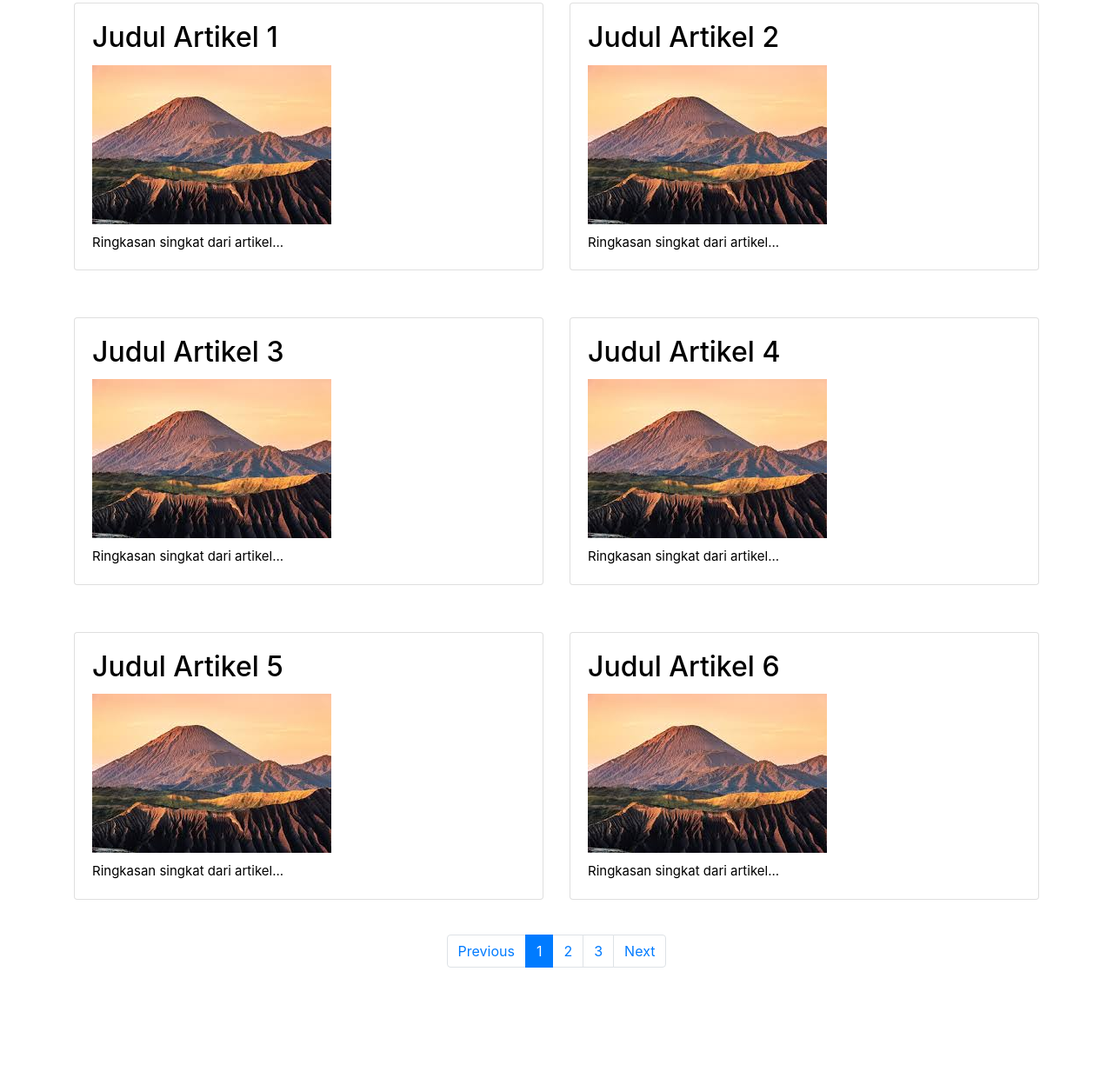
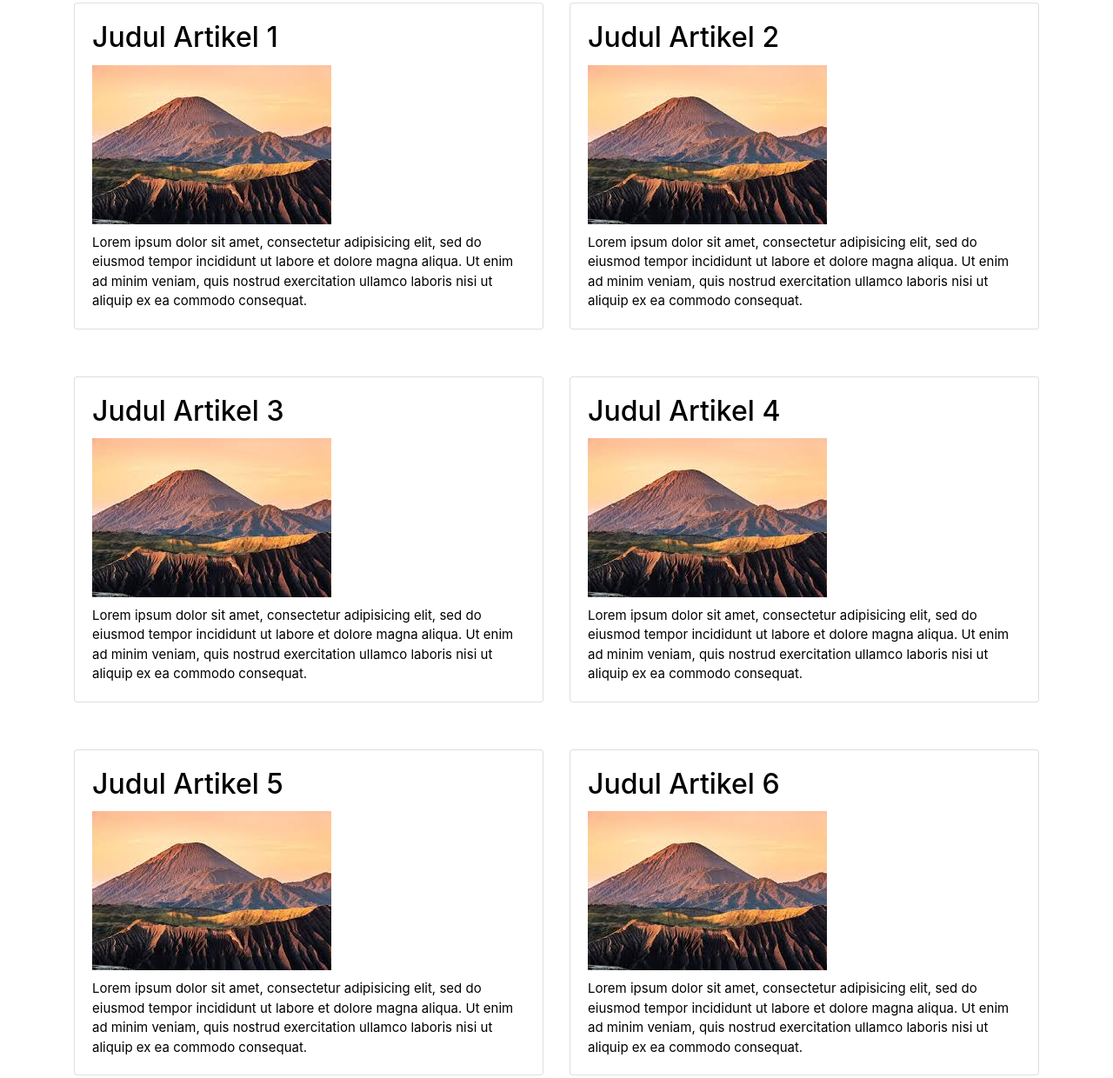
Before and after one commit to daffahaidarfarrass/personal-blog, a plain HTML site: page index.html in a window 1280 px wide. Shown: the part 382-1622 px from the top of the page at 87% size. Before the commit the page ends 1511 px from the top, so only its background shows below. Drawn offline with nearby package versions, Linux system fonts and the light colour scheme.

Commit message:
Update index.html

```diff
--- a/index.html
+++ b/index.html
@@ -46,7 +46,7 @@
   <header class="bg-secondary py-5">
     <div class="background-container">
       <div class="container py-5">
-        <h1 class="display-4 text-white">Semoga hari mu senin selalu!!</h1>
+        <h1 class="display-4 text-white">Hallo, Semoga harimu menyenangkan</h1>
       </div>
     </div>
   </header>
@@ -60,7 +60,7 @@
               <div class="card-body">
                 <h2 class="card-title">Judul Artikel 1</h2>
                 <img src="aset/1.jpeg">
-                <p class="card-text">Ringkasan singkat dari artikel...</p>
+                <p class="card-text">Lorem ipsum dolor sit amet, consectetur adipisicing elit, sed do eiusmod tempor incididunt ut labore et dolore magna aliqua. Ut enim ad minim veniam, quis nostrud exercitation ullamco laboris nisi ut aliquip ex ea commodo consequat.</p>
               </div>
           </a>
         </div>
@@ -69,7 +69,7 @@
               <div class="card-body">
                 <h2 class="card-title">Judul Artikel 2</h2>
                 <img src="aset/1.jpeg">
-                <p class="card-text">Ringkasan singkat dari artikel...</p>
+                <p class="card-text">Lorem ipsum dolor sit amet, consectetur adipisicing elit, sed do eiusmod tempor incididunt ut labore et dolore magna aliqua. Ut enim ad minim veniam, quis nostrud exercitation ullamco laboris nisi ut aliquip ex ea commodo consequat.</p>
               </div>
           </a>
         </div>
@@ -78,7 +78,7 @@
               <div class="card-body">
                 <h2 class="card-title">Judul Artikel 3</h2>
                 <img src="aset/1.jpeg">
-                <p class="card-text">Ringkasan singkat dari artikel...</p>
+                <p class="card-text">Lorem ipsum dolor sit amet, consectetur adipisicing elit, sed do eiusmod tempor incididunt ut labore et dolore magna aliqua. Ut enim ad minim veniam, quis nostrud exercitation ullamco laboris nisi ut aliquip ex ea commodo consequat.</p>
               </div>
           </a>
         </div>
@@ -87,7 +87,7 @@
               <div class="card-body">
                 <h2 class="card-title">Judul Artikel 4</h2>
                 <img src="aset/1.jpeg">
-                <p class="card-text">Ringkasan singkat dari artikel...</p>
+                <p class="card-text">Lorem ipsum dolor sit amet, consectetur adipisicing elit, sed do eiusmod tempor incididunt ut labore et dolore magna aliqua. Ut enim ad minim veniam, quis nostrud exercitation ullamco laboris nisi ut aliquip ex ea commodo consequat.</p>
               </div>
           </a>
         </div>
@@ -96,7 +96,7 @@
               <div class="card-body">
                 <h2 class="card-title">Judul Artikel 5</h2>
                 <img src="aset/1.jpeg">
-                <p class="card-text">Ringkasan singkat dari artikel...</p>
+                <p class="card-text">Lorem ipsum dolor sit amet, consectetur adipisicing elit, sed do eiusmod tempor incididunt ut labore et dolore magna aliqua. Ut enim ad minim veniam, quis nostrud exercitation ullamco laboris nisi ut aliquip ex ea commodo consequat.</p>
               </div>
           </a>
         </div>
@@ -105,7 +105,7 @@
               <div class="card-body">
                 <h2 class="card-title">Judul Artikel 6</h2>
                 <img src="aset/1.jpeg">
-                <p class="card-text">Ringkasan singkat dari artikel...</p>
+                <p class="card-text">Lorem ipsum dolor sit amet, consectetur adipisicing elit, sed do eiusmod tempor incididunt ut labore et dolore magna aliqua. Ut enim ad minim veniam, quis nostrud exercitation ullamco laboris nisi ut aliquip ex ea commodo consequat.</p>
               </div>
           </a>
         </div>
```
